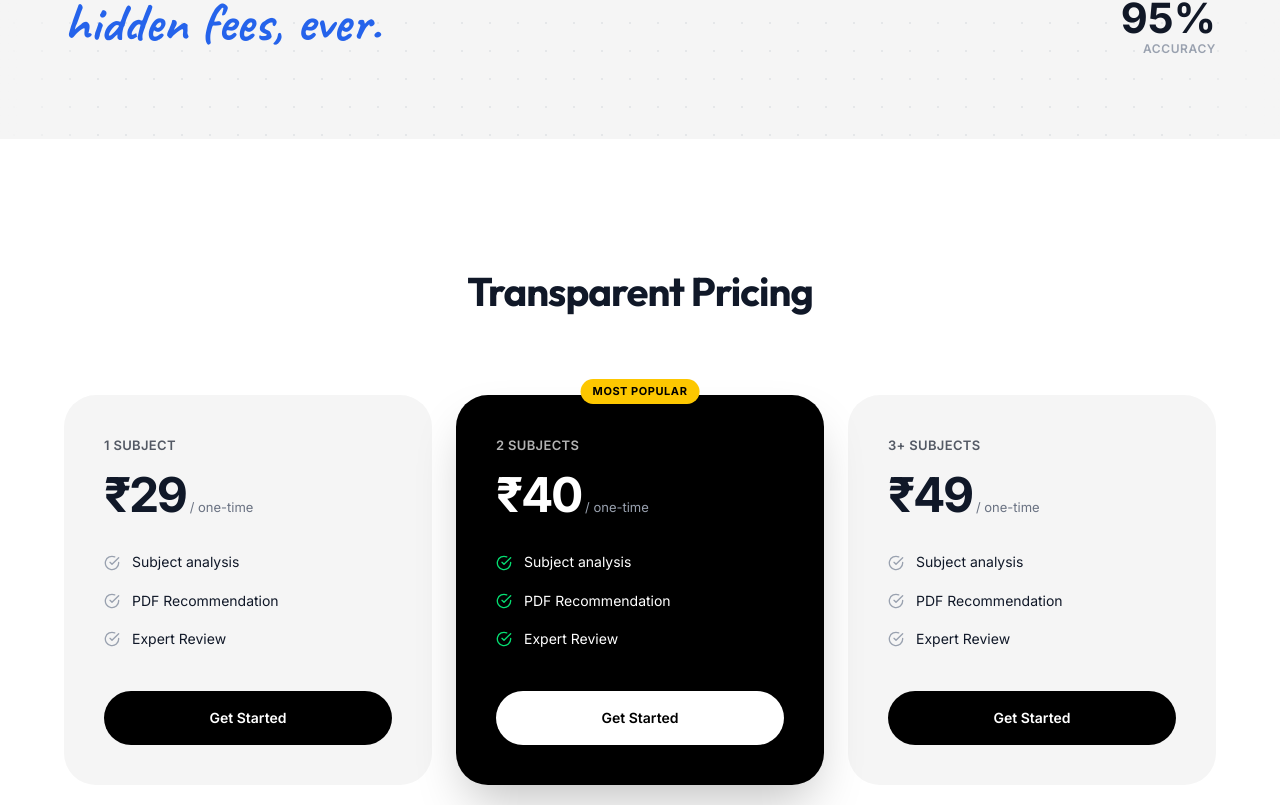
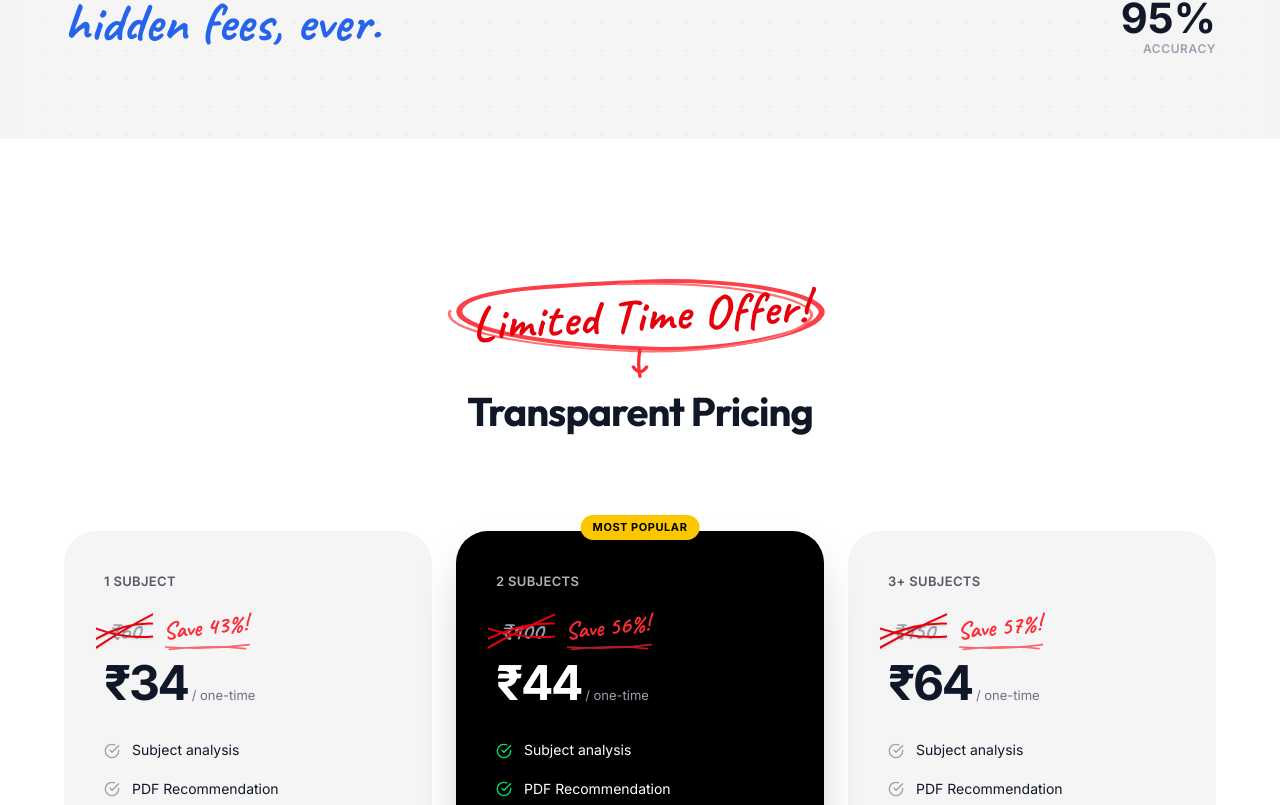
Before and after one commit to rezosnd/cbse-recheck, a React (Vite) app in the folder client/: page / in a window 1280 px wide. Shown: the part 2815-3620 px from the top of the page. Built offline with nearby package versions, Linux system fonts and the light colour scheme; no server answers.

Commit message:
add landing page, application form, and timer UI components with backend controller implementation

```diff
--- a/client/index.html
+++ b/client/index.html
@@ -1,6 +1,16 @@
 <!doctype html>
 <html lang="en">
   <head>
+    <!-- Google tag (gtag.js) -->
+    <script async src="https://www.googletagmanager.com/gtag/js?id=G-FMB109FZLT"></script>
+    <script>
+      window.dataLayer = window.dataLayer || [];
+      function gtag(){dataLayer.push(arguments);}
+      gtag('js', new Date());
+
+      gtag('config', 'G-FMB109FZLT');
+    </script>
+
     <meta charset="UTF-8" />
     <link rel="icon" type="image/png" href="/veritasco.png" />
     <meta name="viewport" content="width=device-width, initial-scale=1.0" />
--- a/client/src/pages/ApplicationForm.jsx
+++ b/client/src/pages/ApplicationForm.jsx
@@ -231,9 +231,9 @@ const SubjectSearchSelect = ({ value, onChange }) => {
 };
 
 const calculatePrice = (count) => {
-  if (count === 1) return 29;
-  if (count === 2) return 40;
-  if (count >= 3) return 49;
+  if (count === 1) return 34;
+  if (count === 2) return 44;
+  if (count >= 3) return 64;
   return 0;
 };
 
--- a/client/src/pages/LandingPage.jsx
+++ b/client/src/pages/LandingPage.jsx
@@ -458,15 +458,30 @@ const Features = () => (
 
 // --- Pricing ------------------------------------------------------------------
 const plans = [
-  { subjects: 1, price: 29, label: '1 Subject' },
-  { subjects: 2, price: 40, label: '2 Subjects', popular: true },
-  { subjects: '3+', price: 49, label: '3+ Subjects' },
+  { subjects: 1, price: 34, originalPrice: 60, label: '1 Subject' },
+  { subjects: 2, price: 44, originalPrice: 100, label: '2 Subjects', popular: true },
+  { subjects: '3+', price: 64, originalPrice: 150, label: '3+ Subjects' },
 ];
 
 const Pricing = () => (
-  <section id="pricing" className="py-32 bg-white">
+  <section id="pricing" className="py-32 bg-white relative">
     <div className="container-max max-w-5xl">
-      <div className="text-center mb-20">
+      <div className="text-center mb-24 mt-6">
+        <div className="relative inline-block mb-12">
+          <div className="absolute -inset-y-4 -inset-x-8 z-0">
+            {/* Hand-drawn red circle/ellipse */}
+            <svg className="w-full h-full text-red-500 opacity-90" viewBox="0 0 200 60" preserveAspectRatio="none" fill="none">
+              <path d="M100,5 C150,2 195,15 190,30 C185,45 140,58 100,55 C50,52 5,40 10,25 C15,10 60,8 100,5" stroke="currentColor" strokeWidth="3" strokeLinecap="round" strokeDasharray="600" strokeDashoffset="0" />
+              <path d="M90,7 C140,4 190,17 185,32 C180,47 135,60 95,57 C45,54 0,42 5,27" stroke="currentColor" strokeWidth="1.5" strokeLinecap="round" className="text-red-400" />
+            </svg>
+          </div>
+          <span style={{ fontFamily: 'Caveat' }} className="relative z-10 text-4xl md:text-5xl font-extrabold text-red-600 tracking-wide rotate-[-3deg] inline-block transform origin-center">
+            Limited Time Offer!
+          </span>
+          <svg className="absolute -bottom-10 left-1/2 -translate-x-1/2 w-8 h-8 text-red-500" viewBox="0 0 24 24" fill="none">
+            <path d="M12 2 Q10 12 12 22 M7 15 Q12 22 17 15" stroke="currentColor" strokeWidth="2.5" strokeLinecap="round" strokeLinejoin="round"/>
+          </svg>
+        </div>
         <h2 className="text-3xl md:text-4xl font-bold text-gray-900 tracking-tight">Transparent Pricing</h2>
       </div>
 
@@ -482,9 +497,30 @@ const Pricing = () => (
             )}
 
             <div className="text-[13px] font-semibold tracking-wide uppercase mb-4 opacity-70">{plan.label}</div>
-            <div className="flex items-baseline gap-1 mb-8">
-              <span className="text-5xl font-bold tracking-tighter">₹{plan.price}</span>
-              <span className={`text-[13px] ${plan.popular ? 'text-gray-400' : 'text-gray-500'}`}>/ one-time</span>
+
+            <div className="flex flex-col mb-8">
+              <div className="flex items-center gap-3 mb-3 mt-2">
+                <div className="relative inline-block px-1">
+                  <span className={`text-2xl font-bold ${plan.popular ? 'text-gray-400' : 'text-gray-400'}`} style={{ fontFamily: 'Caveat' }}>₹{plan.originalPrice}</span>
+                  {/* Aggressive Red Marker Cross-out */}
+                  <svg className="absolute -inset-2 w-[calc(100%+16px)] h-[calc(100%+16px)] text-red-600" viewBox="0 0 100 100" preserveAspectRatio="none" style={{ pointerEvents: 'none', filter: 'drop-shadow(0 1px 1px rgba(0,0,0,0.15))' }}>
+                    <path d="M-5,70 Q50,30 105,35 M-10,40 Q50,70 110,60 M0,85 Q50,45 100,15" stroke="currentColor" strokeWidth="4" strokeLinecap="round" strokeLinejoin="round" fill="none" />
+                  </svg>
+                </div>
+                <div className="relative ml-2">
+                  <span style={{ fontFamily: 'Caveat' }} className="text-2xl font-extrabold text-red-500 -rotate-[6deg] inline-block transform origin-bottom-left">
+                    Save {Math.round((1 - plan.price / plan.originalPrice) * 100)}%!
+                  </span>
+                  {/* Hand-drawn underline for the discount */}
+                  <svg className="absolute -bottom-1 left-0 w-full h-2 text-red-500/70" viewBox="0 0 100 10" preserveAspectRatio="none" fill="none">
+                    <path d="M0,5 Q50,9 100,2 M5,8 Q50,2 95,7" stroke="currentColor" strokeWidth="2" strokeLinecap="round" />
+                  </svg>
+                </div>
+              </div>
+              <div className="flex items-baseline gap-1">
+                <span className="text-5xl font-bold tracking-tighter">₹{plan.price}</span>
+                <span className={`text-[13px] ${plan.popular ? 'text-gray-400' : 'text-gray-500'}`}>/ one-time</span>
+              </div>
             </div>
 
             <ul className="space-y-4 mb-10">
--- a/client/src/pages/Timer.jsx
+++ b/client/src/pages/Timer.jsx
@@ -88,16 +88,16 @@ const Timer = () => {
                                 <tr>
                                     <td width="48%" valign="top" style="background-color:#18181b;border:1px solid #27272a;border-radius:12px;padding:24px 16px;text-align:center;">
                                         <p style="margin:0 0 16px 0;color:#71717a;font-size:12px;text-transform:uppercase;letter-spacing:1px;font-weight:bold;">Current Prices</p>
-                                        <p style="margin:0 0 10px 0;color:#e4e4e7;font-size:15px;font-weight:500;">1 Copy &nbsp;<span style="color:#25D366;font-weight:700;">₹29</span></p>
-                                        <p style="margin:0 0 10px 0;color:#e4e4e7;font-size:15px;font-weight:500;">2 Copies &nbsp;<span style="color:#25D366;font-weight:700;">₹40</span></p>
-                                        <p style="margin:0;color:#e4e4e7;font-size:15px;font-weight:500;">3+ Copies &nbsp;<span style="color:#25D366;font-weight:700;">₹49</span></p>
+                                        <p style="margin:0 0 10px 0;color:#e4e4e7;font-size:15px;font-weight:500;">1 Copy &nbsp;<span style="color:#25D366;font-weight:700;">₹39</span></p>
+                                        <p style="margin:0 0 10px 0;color:#e4e4e7;font-size:15px;font-weight:500;">2 Copies &nbsp;<span style="color:#25D366;font-weight:700;">₹49</span></p>
+                                        <p style="margin:0;color:#e4e4e7;font-size:15px;font-weight:500;">3+ Copies &nbsp;<span style="color:#25D366;font-weight:700;">₹69</span></p>
                                     </td>
                                     <td width="4%"></td>
                                     <td width="48%" valign="top" style="background-color:#1c1314;border:1px solid #3f1515;border-radius:12px;padding:24px 16px;text-align:center;">
                                         <p style="margin:0 0 16px 0;color:#ff3b3b;font-size:12px;text-transform:uppercase;letter-spacing:1px;font-weight:bold;">After 1 PM</p>
-                                        <p style="margin:0 0 10px 0;color:#e4e4e7;font-size:15px;font-weight:500;">1 Copy &nbsp;<span style="color:#ff3b3b;font-weight:700;">₹39</span></p>
-                                        <p style="margin:0 0 10px 0;color:#e4e4e7;font-size:15px;font-weight:500;">2 Copies &nbsp;<span style="color:#ff3b3b;font-weight:700;">₹49</span></p>
-                                        <p style="margin:0;color:#e4e4e7;font-size:15px;font-weight:500;">3+ Copies &nbsp;<span style="color:#ff3b3b;font-weight:700;">₹69</span></p>
+                                        <p style="margin:0 0 10px 0;color:#e4e4e7;font-size:15px;font-weight:500;">1 Copy &nbsp;<span style="color:#ff3b3b;font-weight:700;">₹49</span></p>
+                                        <p style="margin:0 0 10px 0;color:#e4e4e7;font-size:15px;font-weight:500;">2 Copies &nbsp;<span style="color:#ff3b3b;font-weight:700;">₹69</span></p>
+                                        <p style="margin:0;color:#e4e4e7;font-size:15px;font-weight:500;">3+ Copies &nbsp;<span style="color:#ff3b3b;font-weight:700;">₹89</span></p>
                                     </td>
                                 </tr>
                             </table>
```
Also changed, not shown: 1 other file (tests, documents, lock files or other folders).
